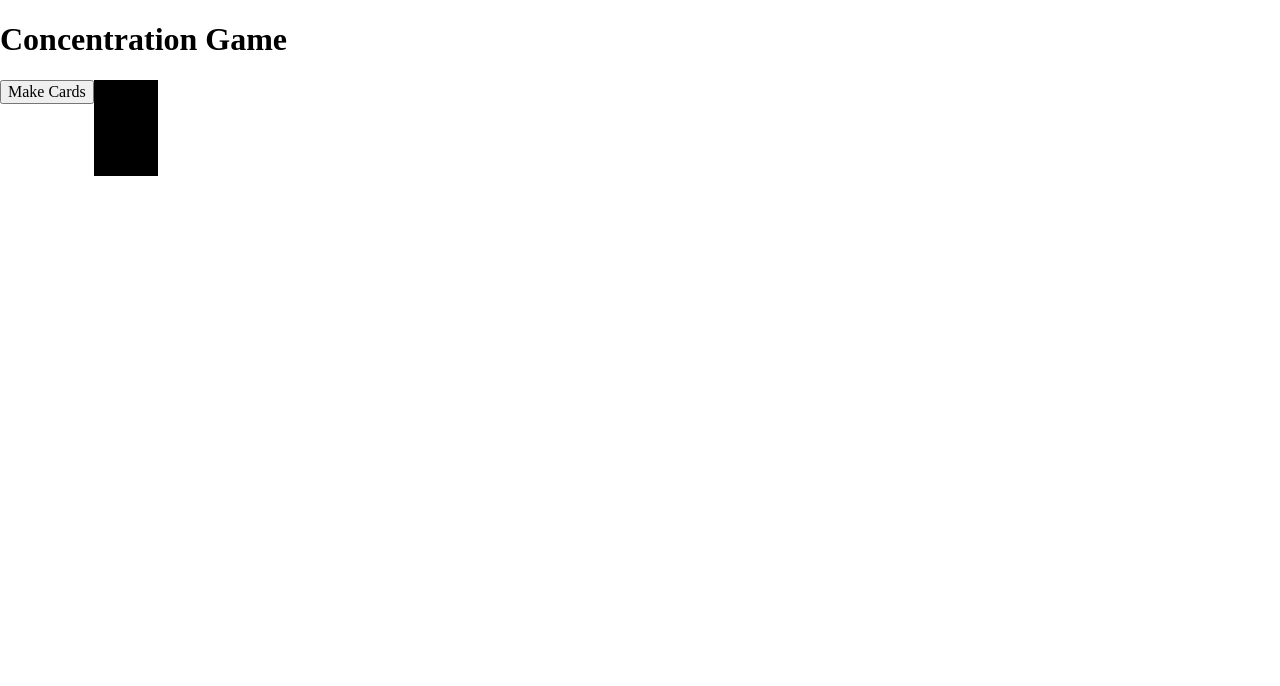
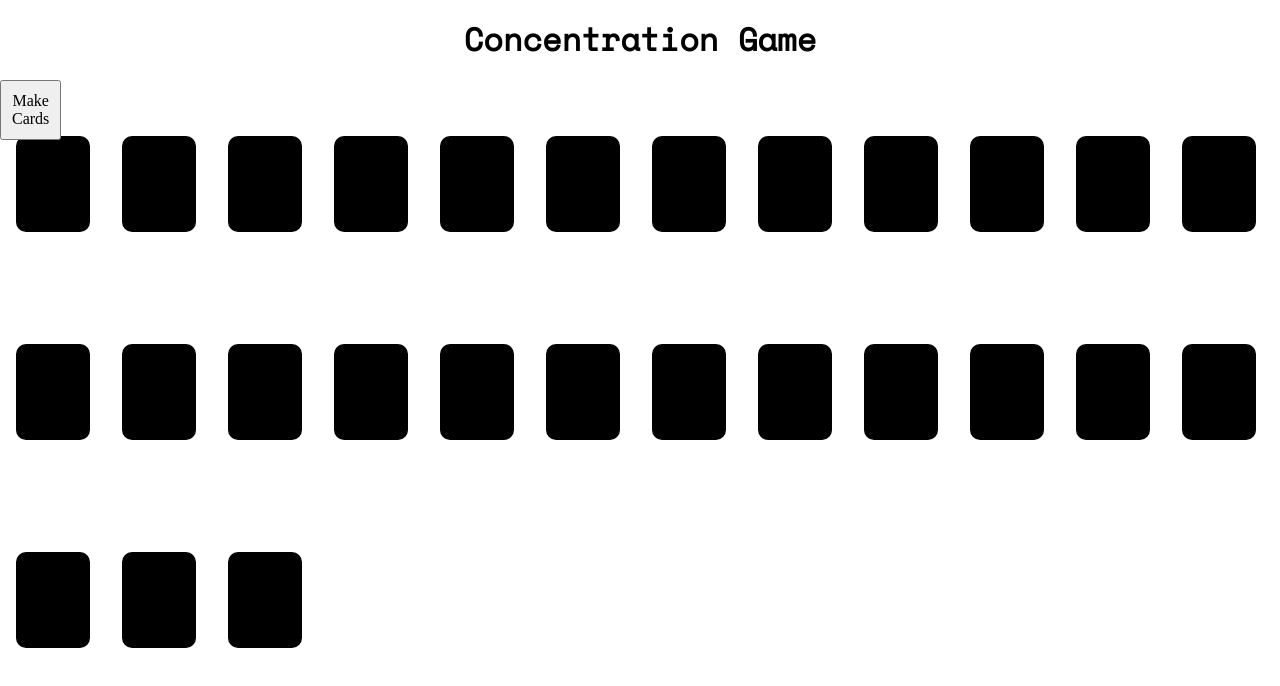
Before and after one commit to yasuper8/project0, a plain HTML site: page index.html in a window 1280 px wide. Both pictures are taken after a click on the button "Make Cards". Drawn offline with nearby package versions, Linux system fonts and the light colour scheme.

Commit message:
add font

```diff
--- a/app.js
+++ b/app.js
@@ -4,25 +4,11 @@
 console.log("linked!");
 $(document).ready(function(){
 
-//Can pick amount of pairs of cards in the game
-//Can choose difficulty of the game
-// //the amount of time revealing the placed cards
-//
 
-
-//constructors
-
-  //Game boards
-      //make board
-      //reset board
-      //check cards
-      //findWinner
-      //add player
-
-function MakePlayer(name){
-    this.name = name;
-    this.scoreTracker = 0;
-  }
+// function MakePlayer(name){
+//     this.name = name;
+//     this.scoreTracker = 0;
+//   }
 
 function Card(number){
   this.number = number;
@@ -30,20 +16,21 @@ function Card(number){
 }
 
 function GameBoard(){
-  this.cardNames = ["1", "2", "3", "4", "5", "6", "7", "8", "9", "10", "J", "Q", "K"];
+  this.cardNames = ["one", "one", "two", "two", "three", "three", "four", "four", "five", "five", "six", "six", "seven", "seven", "eight", "eight", "nine", "nine", "ten", "ten", "J", "J", "Q", "Q", "K", "K"];
+  this.cardFlipped = 0;
 
-  var cards = [];
+  var deckOfCards = [];
   var shuffledCards = [];
-  var newBoard = '<div class="card"></div>';
 
   for(var i = 0; i < this.cardNames.length; i++){
-    cards.push(new Card(this.cardNames[i]));
-    $("#wrapper").append(newBoard);
+    deckOfCards.push(new Card(this.cardNames[i]));
   }
-  for(var j = 0; j <= cards.length; j++){
-    var randomNumber = Math.floor(Math.random() * cards.length) + 1;
-    shuffledCards.push(cards[randomNumber]);
+  for(var j = 0; j <= deckOfCards.length; j++){
+    var randomNumber = Math.floor(Math.random() * deckOfCards.length);
+    shuffledCards.push(deckOfCards[randomNumber]);
+    $("#game-board").append('<div class="card" id="card ' + deckOfCards[randomNumber].number + '" onclick="#"></div>');
   }
+  console.log(shuffledCards);
   return shuffledCards;
 }
 
@@ -51,9 +38,71 @@ function GameBoard(){
 
 
 
+// function flipCard(){
+ //  var cardPairPicked = [];
+ //  var cardValue = document.getAttribute("card-data");
+ //  cardPairPicked.push(cardValue);
+ //  if(cardValue.html === "" & cardPairPicked.length < 2){
+ //    cardValue.style.background = "#FFF";
+ //    cardValue.html = cardValue;
+ //    console.log(cardValue);
+ //  }
+ // }
+//
+// function doTwice(func){
+//   for(var i = 1; i <= 2; i++){
+//     func();
+//   }
+// }
+// var removeCards = function() {
+//   var gameBoard = document.getElementById('game-board');
+//  gameBoard.parentNode.removeChild(gameBoard);
+// };
 
 
-});
+
+
+// var htmlOutput = '<div  id=" card ' +  deckOfCards[randomNumber].number + '"><div class="front">?</div><div class="back">' + this.number + '</div></div>';
+
+// <div id="card">
+//   <div class="front">
+//     Front content
+//   </div>
+//   <div class="back">
+//     Back content
+//   </div>
+// </div>
+// Then, call jQuery flip() on it:
+
+// $("#card").flip();
+
+
+ // function isTwoCards(arr){
+ //  var cardPairPicked = [];
+ //  cardPairPicked.push(this.getAttribute("card-data"));
+ //  console.log(this.getAttribute("card-data"));
+ //  for(var i = 0; i <= arr.length; i++){
+ //    if (this.getAttribute("card-data") === arr[i]) {
+ //    this.innerHTML = '<div class="card" card-data=' + arr[i] +  '><h1 id="cardTitle">' + arr[i] + '</h1></div>';
+ //      // $(".flipped").attr("disabled", "disabled");
+ //      // document.getElementByClassName('.flipped').disabled = true;
+ //      // $("#originalC").hide();
+ //      }
+ //      // if(cardsInPlay.length === 2){
+ //      // isMatch(cardsInPlay);
+ //      // cardsInPlay = [];
+ //    }
+ //  }
+
+
+
+
+}); //end .deady
+
+
+
+
+
 
 // var makeBorad = function(){
 //   var newBoard = $.create("div");
--- a/index.html
+++ b/index.html
@@ -8,15 +8,22 @@
 	<link rel="stylesheet" type="text/css" href="style.css">
 	<!-- jQuery -->
 	<script type="text/javascript" src="https://cdnjs.cloudflare.com/ajax/libs/jquery/3.1.0/jquery.js"></script>
+
 	<!-- app.js -->
 	<script type="text/javascript" src="app.js"></script>
+	<!-- fonts -->
+	<link href="https://fonts.googleapis.com/css?family=Space+Mono" rel="stylesheet">
 </head>
 <body>
+
 	<h1>Concentration Game</h1>
-	<div id="wrapper">
+	<div id="game-board">
+		<div id="button">
+			<button id="makeCardsBtn">Make Cards</button>
+		</div>
+	</div>
 
-	<button id="makeCardsBtn">Make Cards</button>
 
-	</div>
+
 </body>
 </html>
--- a/style.css
+++ b/style.css
@@ -1,12 +1,37 @@
 
-#wrapper{
+#game-board{
 	position: relative;
+}
+
+
+h1{
+	font-family: 'Space Mono', monospace;
+	text-align: center;
 }
 
 .card{
 	height: 6em;
 	width: 4rem;
+	/*position: absolute;*/
+	background-color: black;
+	display: block;
+	border-radius: 10px;
+	float: left;
+	padding-left: 10px;
+	margin: 3.5rem 1rem;
+}
+
+#makeCardsBtn{
+	padding:10px;
 	position: absolute;
-	background-color: black;
-	display: inline-block;
 }
+
+#button{
+	margin-bottom: 2rem;
+	position: absolute;
+	display: block
+
+}
+#cardTitile{
+	color: white;
+}
```
